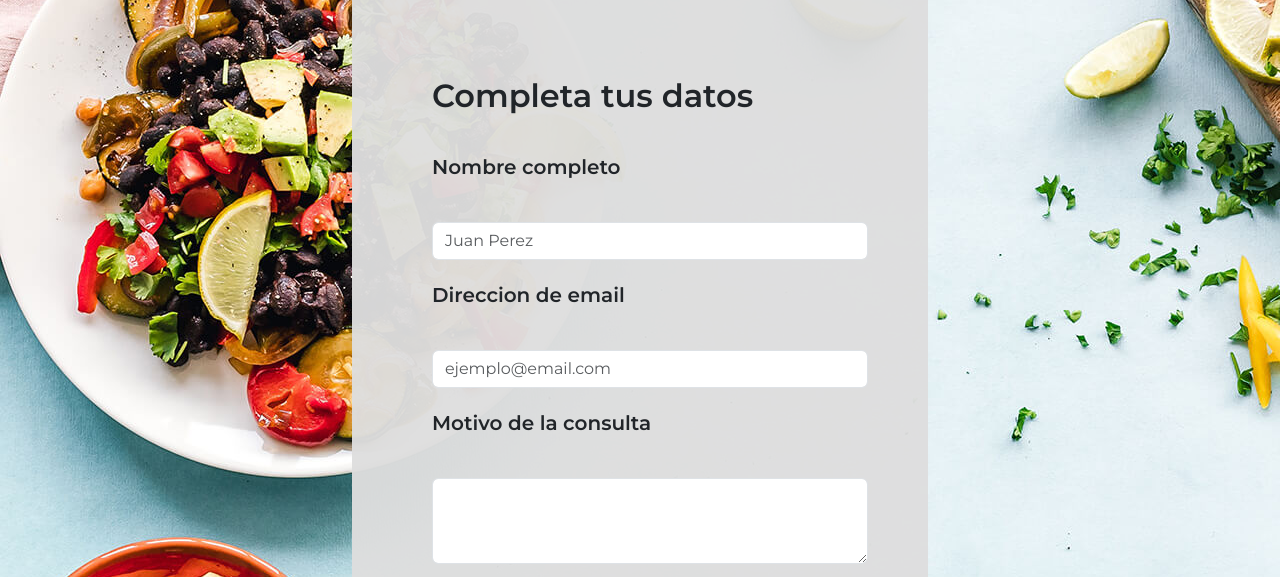
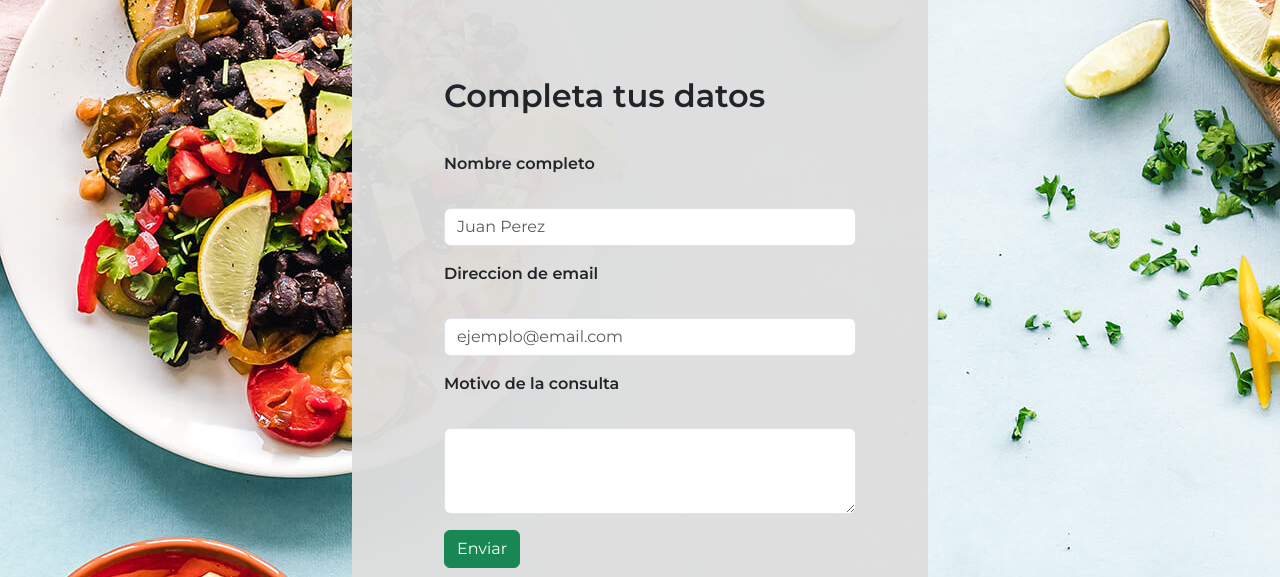
Before and after one commit to JuSantosNev/Entrega-Final, a plain HTML site: page pages/contacto.html in a window 1280 px wide. Shown: the part 192-769 px from the top of the page. Drawn offline with nearby package versions, Linux system fonts and the light colour scheme.

Commit message:
formulario container

```diff
--- a/css/estilos.css
+++ b/css/estilos.css
@@ -174,6 +174,7 @@ margin-bottom:0;
 
 .formulario{
     font-family: 'Montserrat', sans-serif;
+    max-width:100%;
     width: 100%;
     margin: 20px;
     margin-left: 10px;
@@ -184,10 +185,10 @@ margin-bottom:0;
 
 .formulario label{
     font-weight: bold;
-    margin-bottom: 20px;
-    margin-top: 20px;
-    padding-bottom: 20px;
-    font-size: 20px;
+    margin-bottom: 1rem;
+    margin-top: 1rem;
+    padding-bottom: 1rem;
+    font-size: 1rem;
     display: flex;
     text-align: start;
     flex-direction: column;
@@ -208,6 +209,7 @@ legend{
 }
 
 .contenedor-form{
+    max-width: 100%;
     width: 45%;
     background-color: rgba(222, 222, 222, 0.96);
     margin: 5rem;
@@ -218,6 +220,8 @@ legend{
     background-image: url(../img/comida-form.jpg);
 
 }
+
+
 
 /*estilos acerca de nosotros*/
 .foto-uno img, .foto-dos img, .foto-tres img { width: 100%}
@@ -276,8 +280,6 @@ legend{
 }
 
 
-
-
 .foto-panoramica img{
 
     height: auto;
--- a/pages/contacto.html
+++ b/pages/contacto.html
@@ -62,7 +62,7 @@
 
 <main class="fondo-form">
   <!-- Formularios-->
-<div class="contenedor-form">
+<div class="contenedor-form container">
   <div>
 
   </div>
```
Also changed, not shown: 1 other file.
